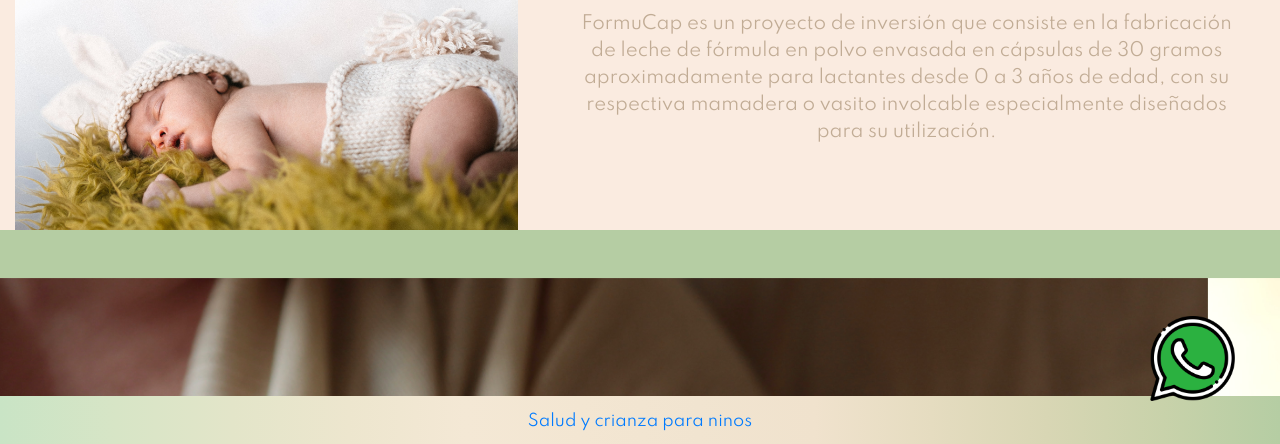
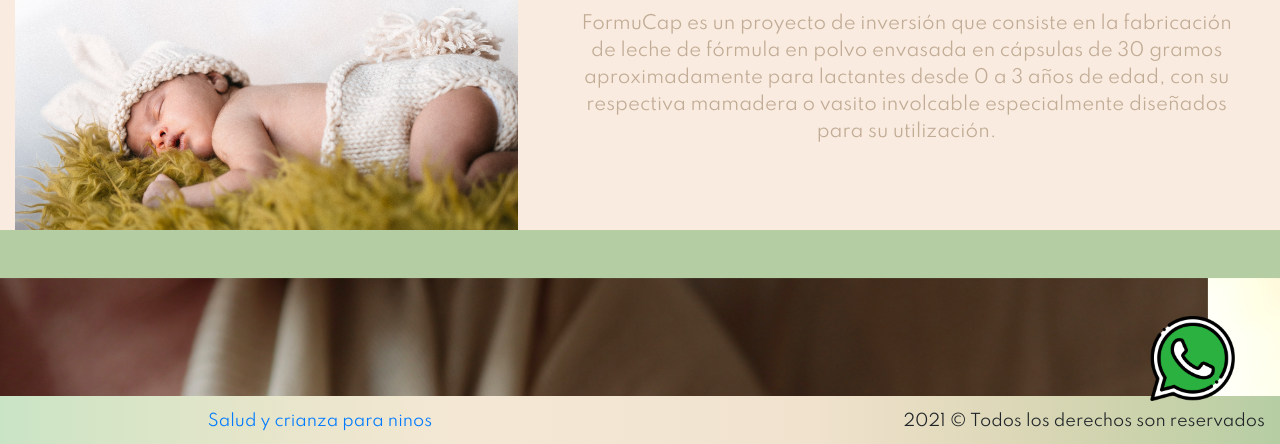
Before and after one commit to AleTodoRojo/formucap, a plain HTML site: page index.html in a window 1280 px wide. Shown: the part 354-798 px from the top of the page. Drawn offline with nearby package versions, Linux system fonts and the light colour scheme.

Commit message:
cambio en footer

```diff
--- a/index.html
+++ b/index.html
@@ -86,7 +86,8 @@
 
 
 		<div id="footer" class="bgColorVerdeClaro fontColorMain">
-			<a href="https://www.healthychildren.org" target="_blank">Salud y crianza para ninos</a>
+			<a class="col-md-6 text-center" href="https://www.healthychildren.org" target="_blank">Salud y crianza para ninos</a>
+			<div class="col-md-6 text-right">2021 © Todos los derechos son reservados</div>
 		</div>
 
 
```
Also changed, not shown: 1 other file.
